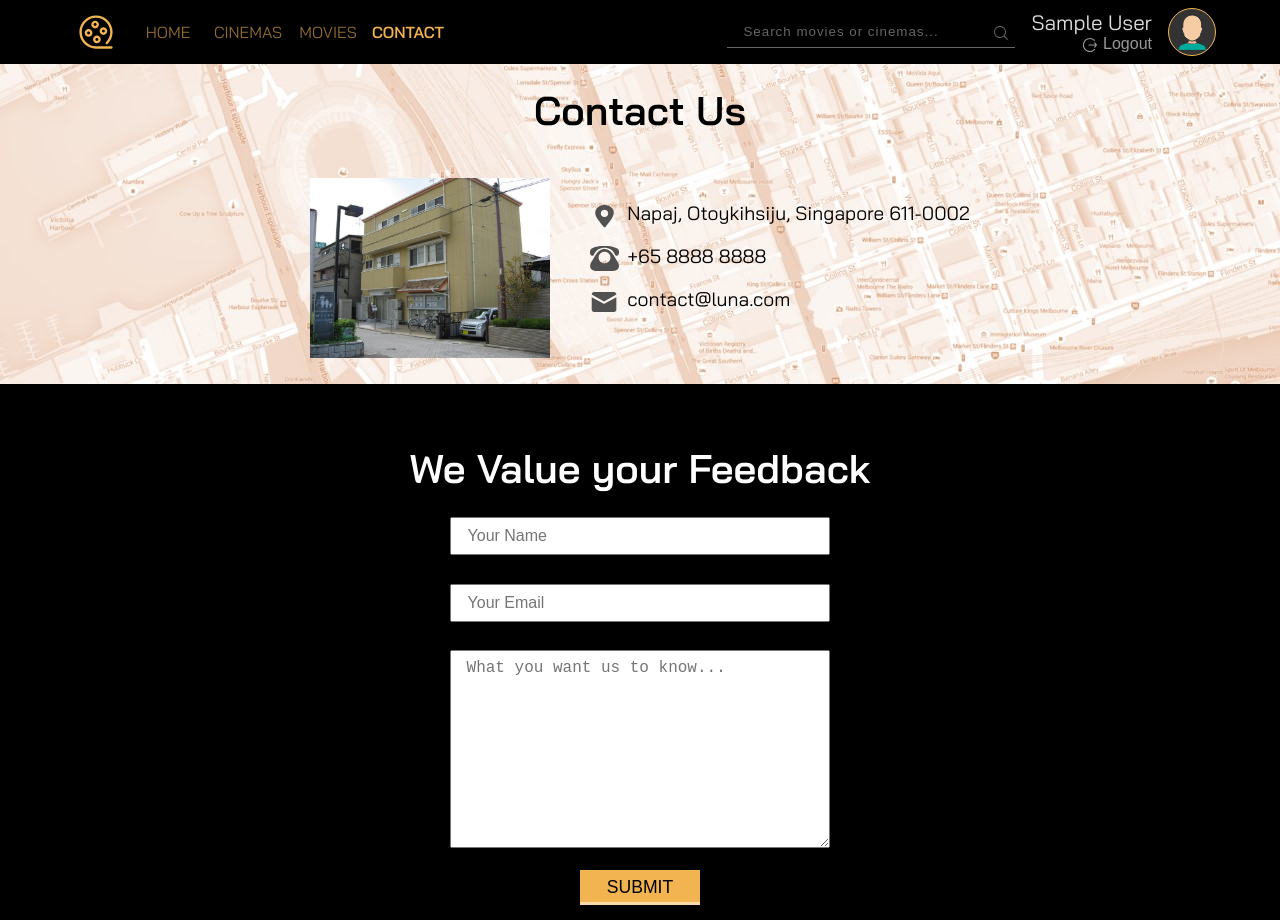
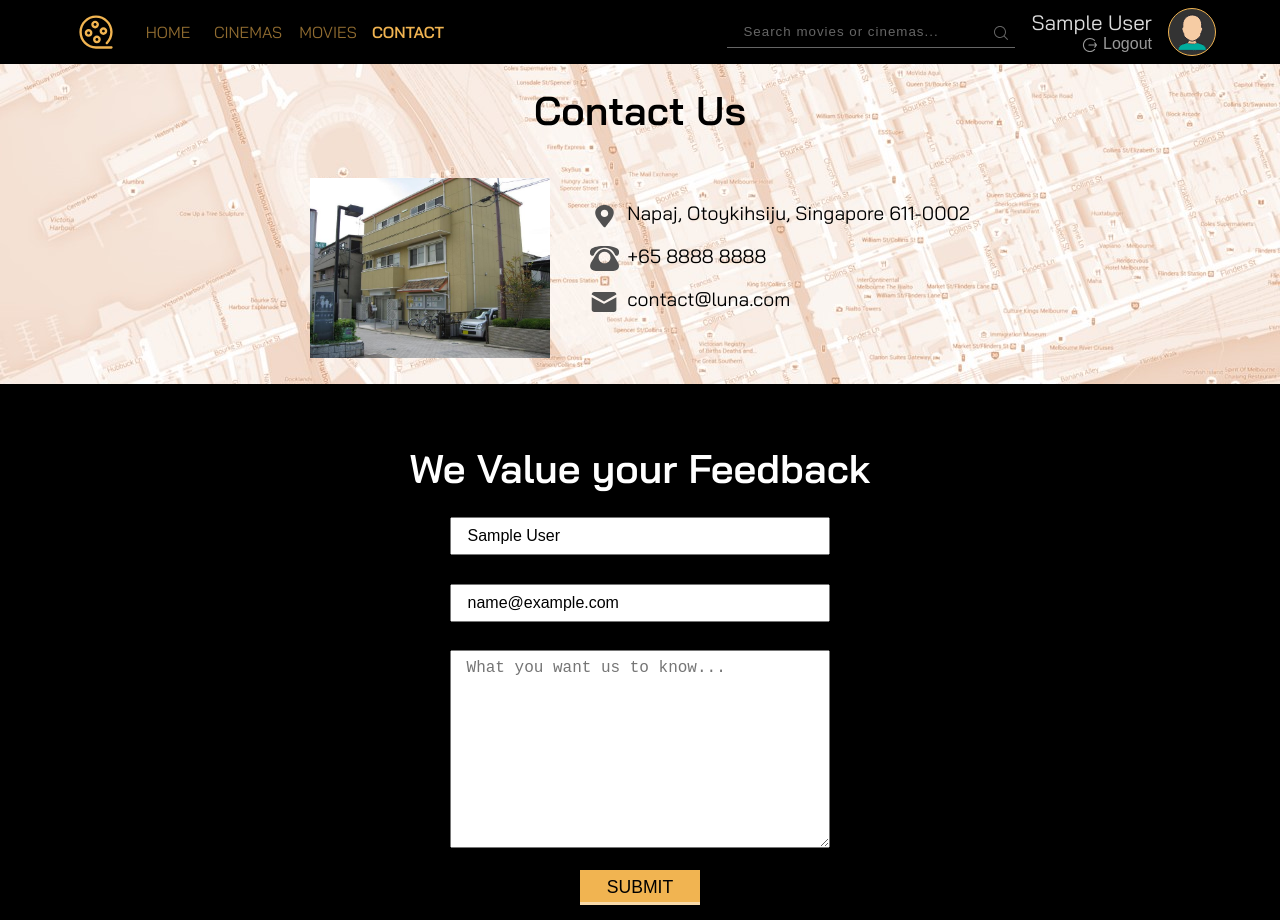
Before and after one commit to Jun0413/luna, a PHP site: page /contact.php in a window 1280 px wide. Shown: the top 920 px of the page. Run offline with PHP 8.4, Linux system fonts and the light colour scheme; the visitor is signed in with stand-in values (Sample User, id 1).

Commit message:
update: change contact page

```diff
--- a/Project Luna/contact.php
+++ b/Project Luna/contact.php
@@ -1,4 +1,5 @@
 <?php
+session_start();
 $config = array(
     'navLink' => 'contact',
     'styles' => array('./libs/css/pages/contact.css'),
@@ -27,8 +28,8 @@ require_once './components/layout_header.php';
             <div>
                 <h1>We Value your Feedback</h1>
                 <!-- <form action="./api/rest/submitFeedback.php" method="POST"> -->
-                    <input type="text" name="name" placeholder="Your Name" required><br>
-                    <input type="email" name="email" placeholder="Your Email" required><br>
+                    <input type="text" name="name" placeholder="Your Name" required value='<?php echo $_SESSION['user_name'] ?>'><br>
+                    <input type="email" name="email" placeholder="Your Email" required value='<?php echo $_SESSION['user_email'] ?>'><br>
                     <textarea rows="10" name="feedback" placeholder="What you want us to know..." required></textarea>
                     <button class="primary raised-button" type="submit" onclick="alert('Thank you for your feedback!')">Submit</button>
                 <!-- </form> -->
--- a/Project Luna/libs/javascript/login.js
+++ b/Project Luna/libs/javascript/login.js
@@ -52,8 +52,8 @@ async function signup_handler() {
         return alert("Name must be alphanumeric within length 10");
     if (!/^\S+@\S+\.\S+$/.test(form.email.value))
         return alert("Invalid email format");
-    if (!/^[a-zA-Z0-9]{6,10}$/.test(form.password.value))
-        return alert("Password must be alphanumeric with length between 6 and 10 characters");
+    if (!/^[a-zA-Z0-9]{3,10}$/.test(form.password.value))
+        return alert("Password must be alphanumeric with length between 3 and 10 characters");
     const fd = new FormData();
     fd.append('name', form.name.value);
     fd.append('email', form.email.value);
```
